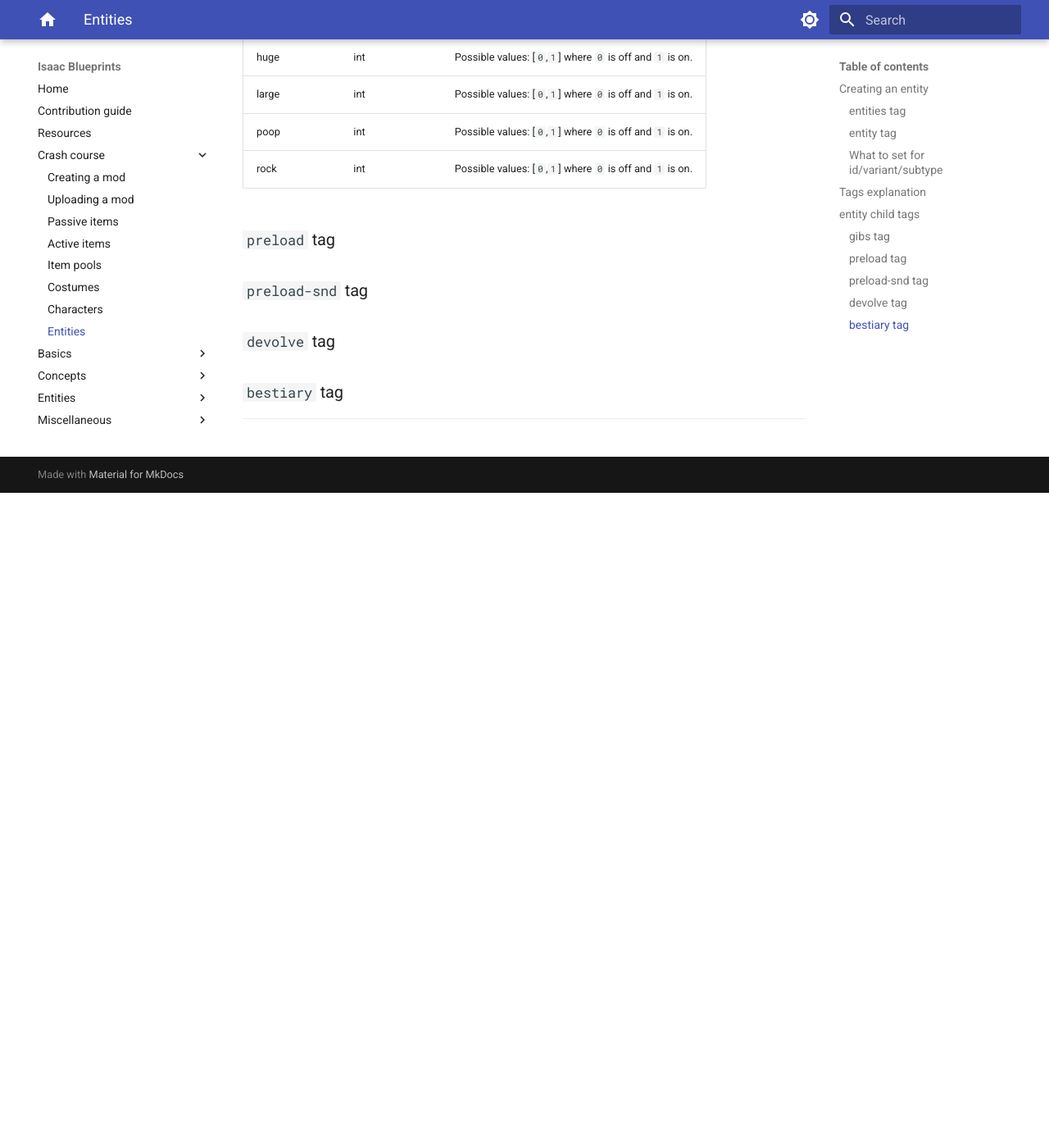
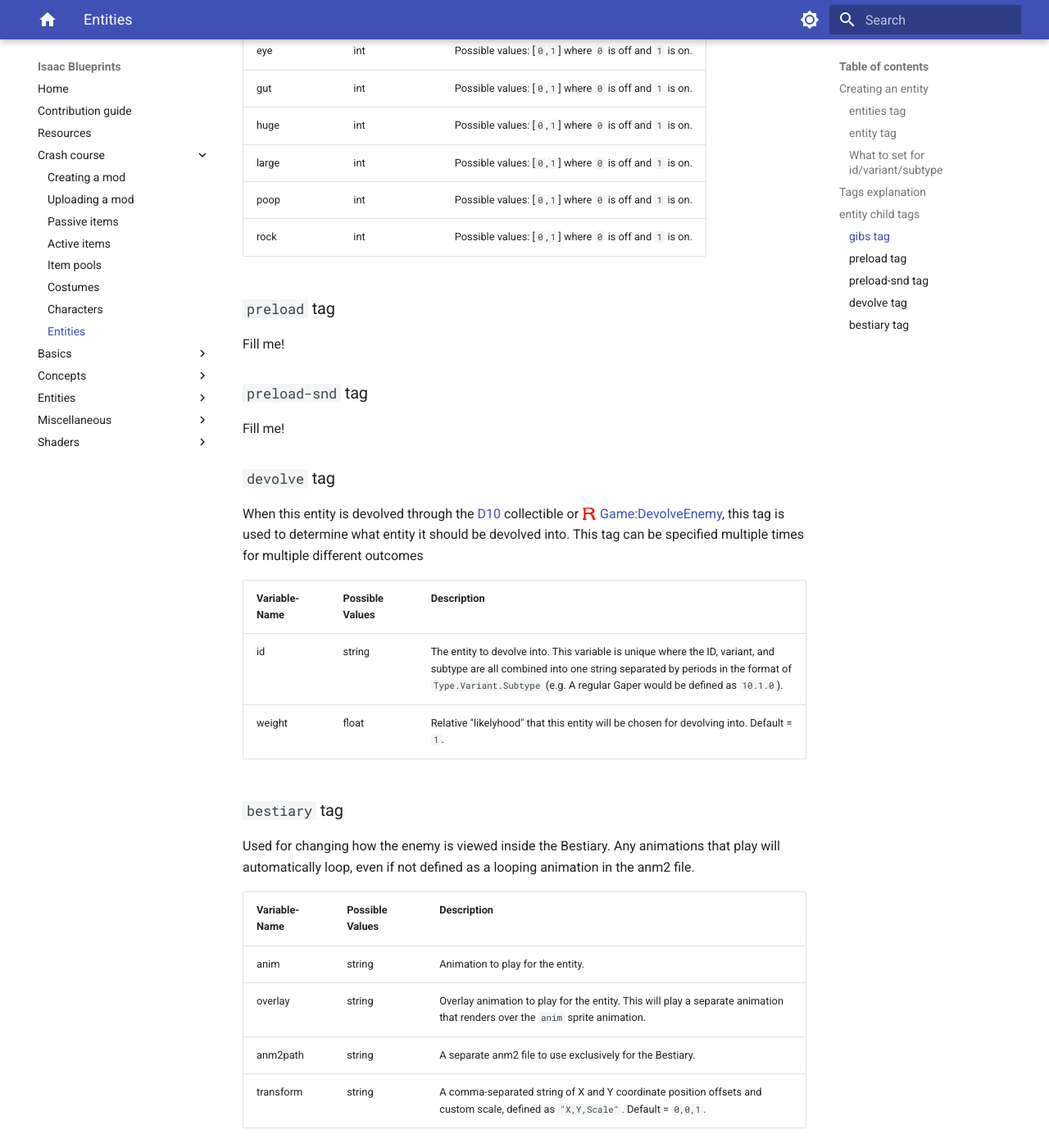
Before and after one commit to catinsurance/IsaacBlueprints, an MkDocs documentation site: the page built from docs/tutorials/crash_course/entities.md, in a window 1280 px wide and 1400 px high, scrolled down 2909 px. Shown: the whole window at 82% size. Built offline with MkDocs 1.6.1 and Material for MkDocs 9.7.7, drawn with Linux system fonts in a browser that asks for light colours; comment, search, counter and statistics services are not loaded; before the commit the page ends 3510 px from its top, so only the background shows below that; some of the changed text lies outside the part shown.

Commit message:
devolve and bestiary tags + some notes

```diff
--- a/docs/tutorials/crash_course/entities.md
+++ b/docs/tutorials/crash_course/entities.md
@@ -97,6 +97,8 @@
 - IDs 10-999 are for enemies.
 - IDs 1000+ are for custom effects. It is not recommended to set entity IDs past 1000.
 
+(Insert	stuff about how you can insert higher numbers despite the aforementioned cap)
+
 ## Tags explanation
 
 The `tag` variable is used to define specific behavior for the entity that varies depending on the tag. You can define one or more tags from the list below:
@@ -116,6 +118,8 @@
 ## entity child tags
 
 The `entity` tag has numerous child tags to help define additional information about the entity that's used for different situations depending on tag. All of these tags are optional to include.
+
+(devolve and bestiary can probably be moved to an enemy page)
 
 ### `gibs` tag
 
@@ -137,9 +141,27 @@
 | rock | int |Possible values: [`0`,`1`] where `0` is off and `1` is on.|
 
 ### `preload` tag
+Fill me!
 
 ### `preload-snd` tag
+Fill me!
 
 ### `devolve` tag
 
+When this entity is devolved through the [D10](https://bindingofisaacrebirth.wiki.gg/wiki/D10) collectible or :modding-repentogon: [Game:DevolveEnemy](https://repentogon.com/Game.html#void-devolveenemy-entity), this tag is used to determine what entity it should be devolved into. This tag can be specified multiple times for multiple different outcomes
+
+| Variable-Name | Possible Values | Description |
+|:--|:--|:--|
+| id | string | The entity to devolve into. This variable is unique where the ID, variant, and subtype are all combined into one string separated by periods in the format of `Type.Variant.Subtype` (e.g. A regular Gaper would be defined as `10.1.0`).|
+| weight | float | Relative "likelyhood" that this entity will be chosen for devolving into. Default = `1`.
+
 ### `bestiary` tag
+
+Used for changing how the enemy is viewed inside the Bestiary. Any animations that play will automatically loop, even if not defined as a looping animation in the anm2 file.
+
+| Variable-Name | Possible Values | Description |
+|:--|:--|:--|
+| anim | string | Animation to play for the entity. |
+| overlay | string | Overlay animation to play for the entity. This will play a separate animation that renders over the `anim` sprite animation. |
+| anm2path | string | A separate anm2 file to use exclusively for the Bestiary. |
+| transform | string | A comma-separated string of X and Y coordinate position offsets and custom scale, defined as `"X,Y,Scale"`. Default = `0,0,1`. |
```
